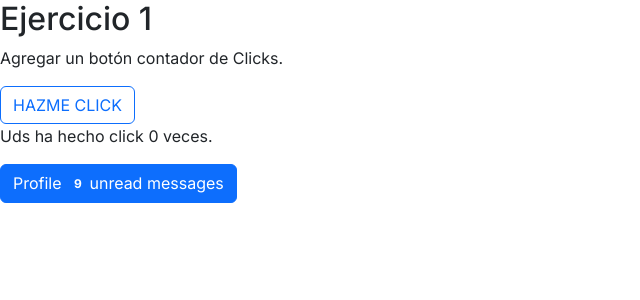
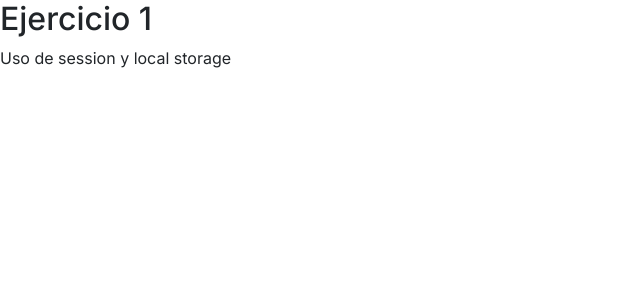
Before and after one commit to otro34/next-app-example, a Next.js app: page /ejercicio1 in a window 1280 px wide. Shown: the top 300 px of the page, without its empty margins (0-640 px from the left). Built offline with nearby package versions, Linux system fonts and the light colour scheme.

Commit message:
data storage

```diff
--- a/src/app/ejercicio1/page.js
+++ b/src/app/ejercicio1/page.js
@@ -1,37 +1,17 @@
 'use client';
-import Button from 'react-bootstrap/Button'
-import { useState } from 'react'
 
-const Ejercicio1 = () => {
-
-    const[ contador, setContador] = useState(0)
-
-    function handleClick() {
-        setContador(contador + 1);
-        console.log(contador);
-    }
+const Ejercicio5 = () => {
 
     return (
         <div>
             <h2>
-            Ejercicio 1
+                Ejercicio 1
             </h2>
             <p>
-                Agregar un botón contador de Clicks.
+                Uso de session y local storage
             </p>
-            <Button
-                variant="outline-primary"
-                onClick={() => handleClick() }>HAZME CLICK</Button>
-
-            <p>
-                Uds ha hecho click { contador } veces.
-            </p>
-            <button type="button" className="btn btn-primary">
-            Profile <span className="badge badge-light">9</span>
-            <span className="sr-only">unread messages</span>
-            </button>
         </div>
     )
 }
 
-export default Ejercicio1
+export default Ejercicio5
```
Also changed, not shown: src/app/ejercicio2/page.js (+6 -20 lines), src/app/ejercicio3/page.js (+6 -22 lines), src/app/ejercicio4/page.js (+4 -5 lines).
